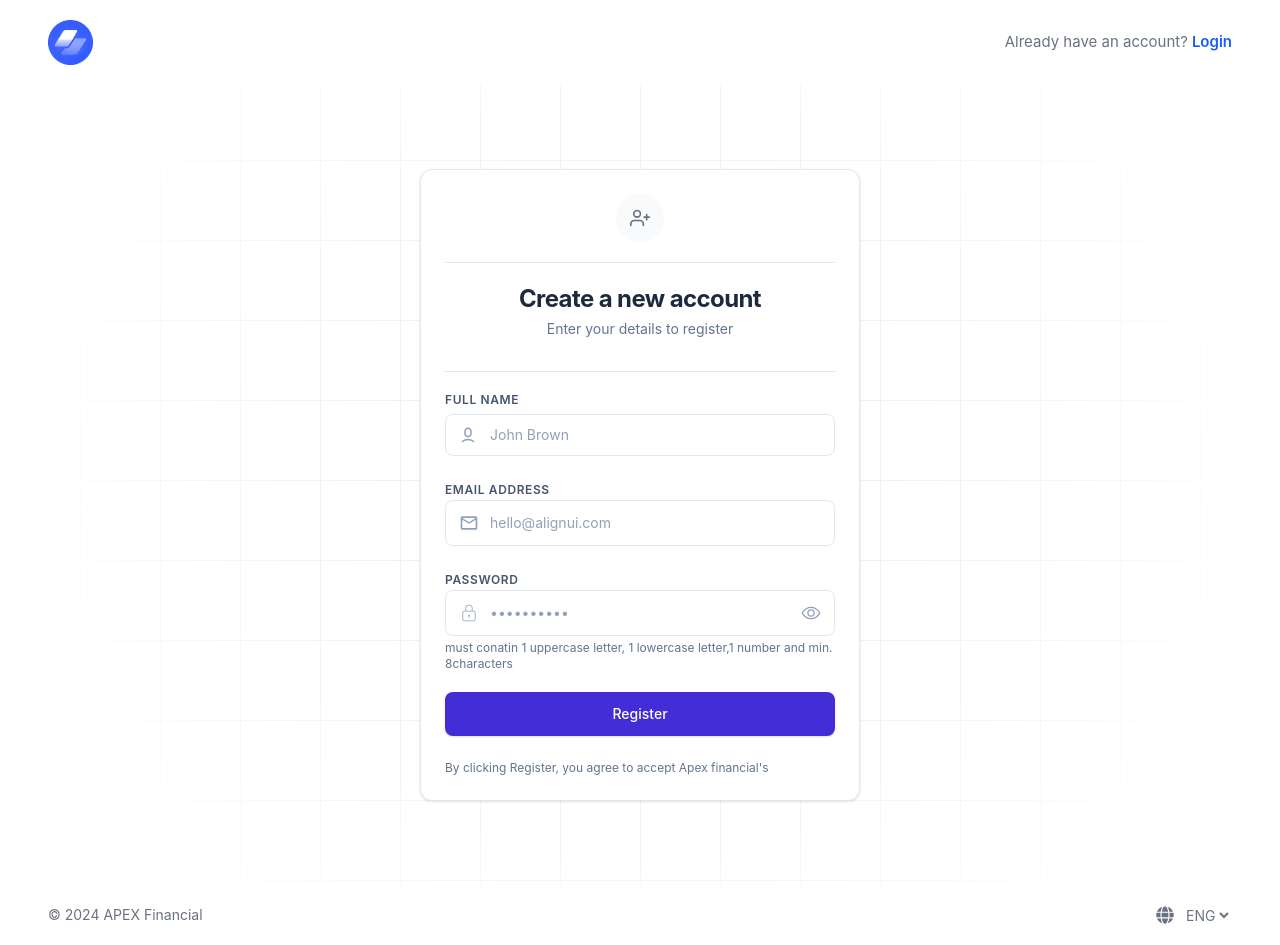
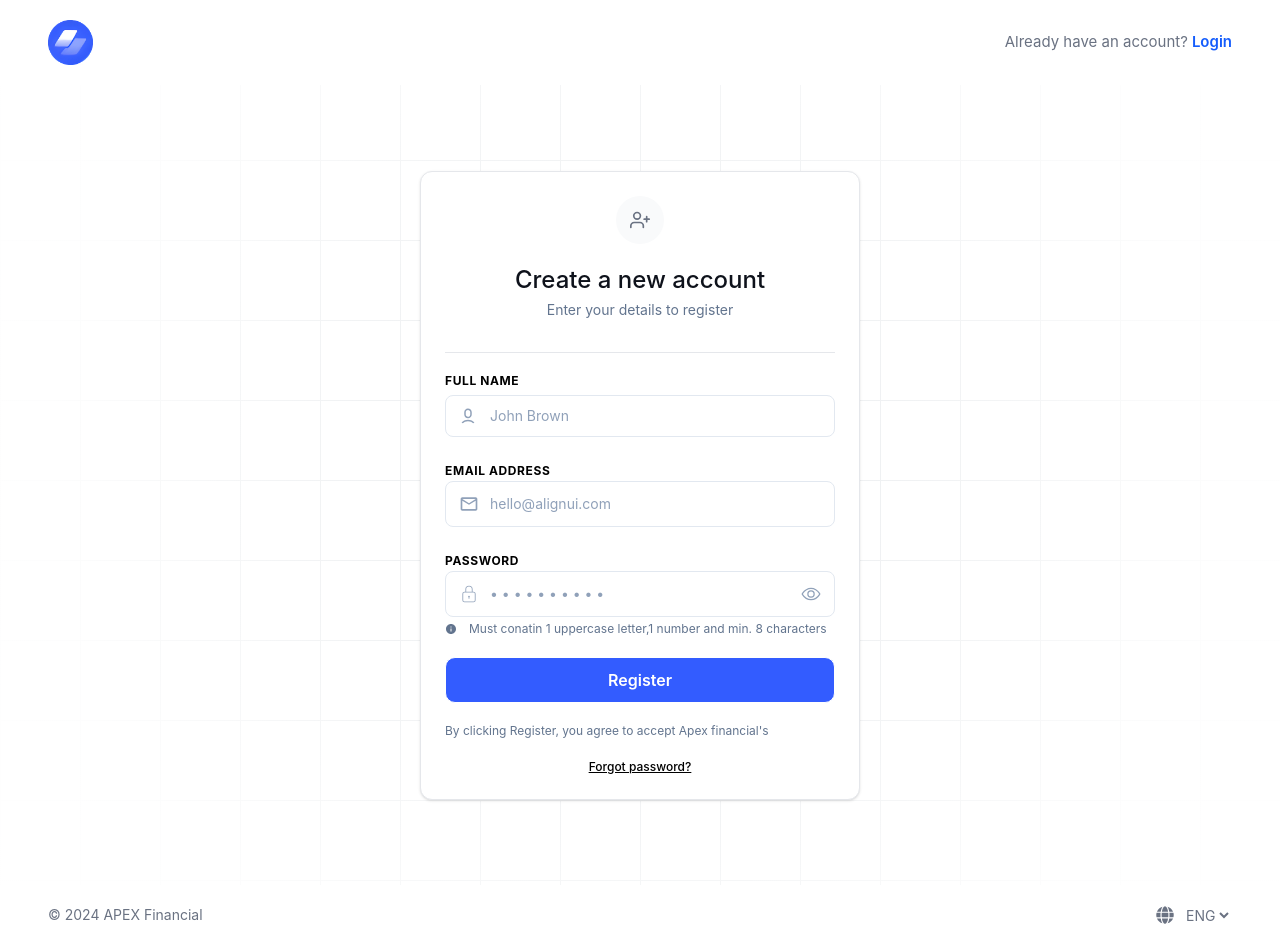
Before and after one commit to dieus-code/apex, a React (Vite) app: page /signup in a window 1280 px wide. Built offline with nearby package versions, Linux system fonts and the light colour scheme.

Commit message:
input update : font,button color,button component

```diff
--- a/src/components/AuthCard.tsx
+++ b/src/components/AuthCard.tsx
@@ -13,8 +13,7 @@ const AuthCard = ({ icon, children }: AuthCardProps) => {
         {icon}
       </div>
 
-      {/* Divider */}
-      <div className="mb-5 h-px w-full bg-gray-200" />
+
 
       {/* Page-specific content */}
       {children}
--- /dev/null
+++ b/src/components/buttons.tsx
@@ -0,0 +1,14 @@
+import React, { ReactNode } from "react";
+interface ButtonProps extends React.ButtonHTMLAttributes<HTMLButtonElement> {
+  children: ReactNode;
+}
+export default function Button({ children, ...props }: ButtonProps) {
+  return (
+    <button
+      className="w-full  bg-[#335CFF] hover:bg-[#2349E6] text-white font-semibold px-[10px] py-[10px] border transition duration-300 rounded-[10px]"
+
+    >
+      {children}
+    </button>
+  );
+}
--- a/src/components/inputs.tsx
+++ b/src/components/inputs.tsx
@@ -3,13 +3,15 @@ import { CiLock } from "react-icons/ci";
 import { IoEyeOutline } from "react-icons/io5";
 import { MdMailOutline } from "react-icons/md";
 import { RiUser6Line } from "react-icons/ri";
-import { RiUserFill } from "react-icons/ri";
+import { RiInformationFill } from "react-icons/ri";
+import Button from "./buttons";
+
 export default function NewInputs(){
     return(
     <>
     {/* header */}
         <div className="text-center mb-8">
-      <h2 className="text-2xl font-bold text-slate-800 tracking-tight">Create a new account</h2>
+      <h1 className="text-2xl font-medium leading-8 text-center text-[#0E121B]">Create a new account</h1>
       <p className="text-sm text-slate-500 mt-1">Enter your details to register</p>
     </div>
 
@@ -19,7 +21,7 @@ export default function NewInputs(){
     <form className="space-y-5 align-items-center justify-center" action="#" method="POST">
         {/* name section */}
     <div className="flex flex-col gap-1.5">
-            <label className="text-xs font-semibold text-slate-600 uppercase tracking-wider">
+            <label className="text-xs font-bold text-black uppercase tracking-wider">
               Full Name
             </label>
             <div className="relative flex items-center">
@@ -35,7 +37,7 @@ export default function NewInputs(){
             </div>
           </div>
           {/* email section */}
-          <label className="text-xs font-semibold text-slate-600 uppercase tracking-wider">
+          <label className="text-xs font-bold text-black uppercase tracking-wider">
               Email Address
             </label>
              <div className="relative flex items-center">
@@ -53,7 +55,7 @@ export default function NewInputs(){
 
      {/* password */}
       <div>
-        <label className="text-xs font-semibold text-slate-600 uppercase tracking-wider">
+        <label className="text-xs font-bold text-black uppercase tracking-wider">
               Password
             </label>
        <div className="relative flex items-center">
@@ -65,7 +67,7 @@ export default function NewInputs(){
           type="password"
           id="password"
           name="password"
-          placeholder="••••••••••"
+         placeholder="• • • • • • • • • •"
           className="w-full pl-11 pr-4 py-3 rounded-lg border border-slate-200 text-slate-800 placeholder-slate-400 text-sm focus:outline-none focus:border-indigo-500 focus:ring-2 focus:ring-indigo-500/20 transition duration-150 ease-in-out"
         />
         <IoEyeOutline className="absolute right-3.5 text-slate-400 text-xl pointer-events-none"  />
@@ -73,16 +75,14 @@ export default function NewInputs(){
 
 
  {/* Password Requirements Checklist Line */}
-        <div  className="flex items-center gap-3 mt-1 text-xs text-slate-500"> <span><p>must conatin 1 uppercase letter, 1 lowercase letter,1 number and min. 8characters </p ></span></div>
+        <div  className="text-center flex items-center gap-3 mt-1 text-xs text-slate-500"> <RiInformationFill/><span><p>Must conatin 1 uppercase letter,1 number and min. 8 characters </p ></span></div>
         </div>
-      <button
-        type="submit"
-        className="w-full bg-indigo-700 py-3 px-4 text-white font-medium text-sm rounded-lg shadow-sm hover:shadow-md"
-      >
-        Register
-      </button>
+       <Button type="submit">Register</Button>
         {/* terms and conditions */}
-        <div  className="flex items-center gap-3 mt-1 text-xs text-slate-500"> <span><p>By clicking Register, you agree to accept Apex financial's</p ></span></div>
+        <div  className="flex items-center gap-3 mt- text-xs text-slate-500"> <span><p>By clicking Register, you agree to accept Apex financial's</p ></span></div>
+         <a href="/reset-password" className="text-center text-xs font-medium text-black hover:text-indigo-500 transition-colors underline">
+                <p className="text-center">Forgot password?</p>
+              </a>
 
     </form>
     </>
@@ -93,7 +93,7 @@ export function LoginInputs(){
     <>
        {/* header */}
         <div className="text-center mb-8">
-      <h2 className="text-2xl font-bold text-slate-800 tracking-tight">Login to your account</h2>
+      <h1  className="text-2xl font-medium leading-8 text-center text-[#0E121B]">Login to your account</h1>
       <p className="text-sm text-slate-500 mt-1">Enter your details to login</p>
     </div>
 
@@ -103,7 +103,7 @@ export function LoginInputs(){
     <form className="space-y-5" action="#" method="POST">
 
           {/* email section */}
-          <label className="text-xs font-semibold text-slate-600 uppercase tracking-wider">
+          <label className="text-xs font-bold text-black uppercase tracking-wider">
               Email Address
             </label>
              <div className="relative flex items-center">
@@ -122,7 +122,7 @@ export function LoginInputs(){
 
      {/* password */}
       <div>
-        <label className="text-xs font-semibold text-slate-600 uppercase tracking-wider">
+        <label className="text-xs font-bold text-black uppercase tracking-wider">
               Password
             </label>
        <div className="relative flex items-center">
@@ -134,7 +134,7 @@ export function LoginInputs(){
           type="password"
           id="password"
           name="password"
-          placeholder="••••••••••"
+          placeholder="• • • • • • • • • •"
           className="w-full pl-11 pr-4 py-3 rounded-lg border border-slate-200 text-slate-800 placeholder-slate-400 text-sm focus:outline-none focus:border-indigo-500 focus:ring-2 focus:ring-indigo-500/20 transition duration-150 ease-in-out"
         />
         <IoEyeOutline className="absolute right-3.5 text-slate-400 text-xl pointer-events-none"  />
@@ -152,17 +152,12 @@ export function LoginInputs(){
             <label htmlFor="remember" className="ml-2 text-sm text-slate-600 cursor-pointer select-none">
               keep me logged in
             </label>
-             <a href="/reset-password" className="ml-35 text-xs font-medium text-indigo-600 hover:text-indigo-500 transition-colors">
+             <a href="/reset-password" className="ml-35 text-xs font-medium text-black hover:text-indigo-500 transition-colors underline">
                 Forgot password?
               </a>
           </div>
 
-      <button
-        type="submit"
-        className="w-full bg-indigo-700 py-3 px-4 text-white font-medium text-sm rounded-lg shadow-sm hover:shadow-md"
-      >
-        Login
-      </button>
+     <Button type="submit">Login</Button>
     </form>
     </>
        );
@@ -171,18 +166,18 @@ export function ResetInputs(){
        return(
     <>
        {/* header */}
-        <div className="text-center mb-8">
-      <h2 className="text-2xl font-bold text-slate-800 tracking-tight">Reset Password</h2>
-      <p className="text-sm text-slate-500 mt-1">Enter your details to reset your password</p>
+        <div className="text-center mb-5">
+      <h1 className="text-2xl font-medium leading-8 text-center text-[#0E121B]">Reset Password</h1>
+      <p className="text-sm text-slate-500 mt-1">Enter your details to reset your password.</p>
     </div>
 
      {/* Divider */}
-      <div className="mb-5 h-px w-full bg-gray-200" />
+      <div className=" mb-5 h-px w-full bg-gray-200" />
 
     <form className="align-center justify-center flex-col items-center gap-5" action="#" method="POST">
 
           {/* email section */}
-          <label className="text-xs font-semibold text-slate-600 uppercase tracking-wider">
+          <label className="text-[14px]   text-black ">
               Email Address
             </label>
              <div className="relative flex items-center">
@@ -198,18 +193,13 @@ export function ResetInputs(){
               />
             </div>
 
-    <div  className="align-center justify-center flex-col items-center gap-3 mt-1 text-xs text-slate-500">
-      <button
-        type="submit"
-        className="w-full bg-indigo-700 py-3 px-4 text-white font-medium text-sm rounded-lg shadow-sm hover:shadow-md mt-2"
-      >
-        Reset Password
-      </button>
-      <div className="items-center mt-2 ml-20">
+    <div  className="align-center justify-center flex-col items-center gap-3 mt-5 text-xs">
+      <Button type="submit">Reset Password</Button>
+      <div className="mt-5">
 
-         <span><p>Don't have access anymore?</p ></span>
+         <span className="text-center"><p>Don't have access anymore?</p ></span>
 
-          <span><a href="#" className="text-indigo-700 font-medium"><p>Try another method</p></a></span>
+          <span className="text-center "><a href="#" className="text-black font-medium underline "><p className="mt-2">Try another method</p></a></span>
           </div>
          </div>
 
@@ -226,7 +216,7 @@ const email = "hello@alignui.com"
         <>
         <div className="text-center mb-8">
           {/* Title & Description */}
-          <h2 className="text-2xl font-bold text-slate-800 tracking-tight">Enter verification code</h2>
+          <h1 className="text-2xl font-medium leading-8 text-center text-[#0E121B]">Enter verification code</h1>
           <p className="text-sm text-slate-500 mt-2 mb-8 leading-relaxed">
             We've sent a  code to {email}.
           </p>
@@ -280,13 +270,7 @@ const email = "hello@alignui.com"
           <p className="text-center">
             Experiencing issues receiving the code?{" "}
           </p>
-          <button
-            type="button"
-            className="text-indigo-600 font-medium hover:underline focus:outline-none focus:ring-2 focus:ring-indigo-500 focus:ring-offset-2 align-center justify-center flex-col items-center gap-3 mt-1 text-xs text-slate-500 ml-30"
-          >
-            Resend Code
-
-          </button>
+           <Button type="submit">Submit code</Button>
         </div>
         </>
         );
```
